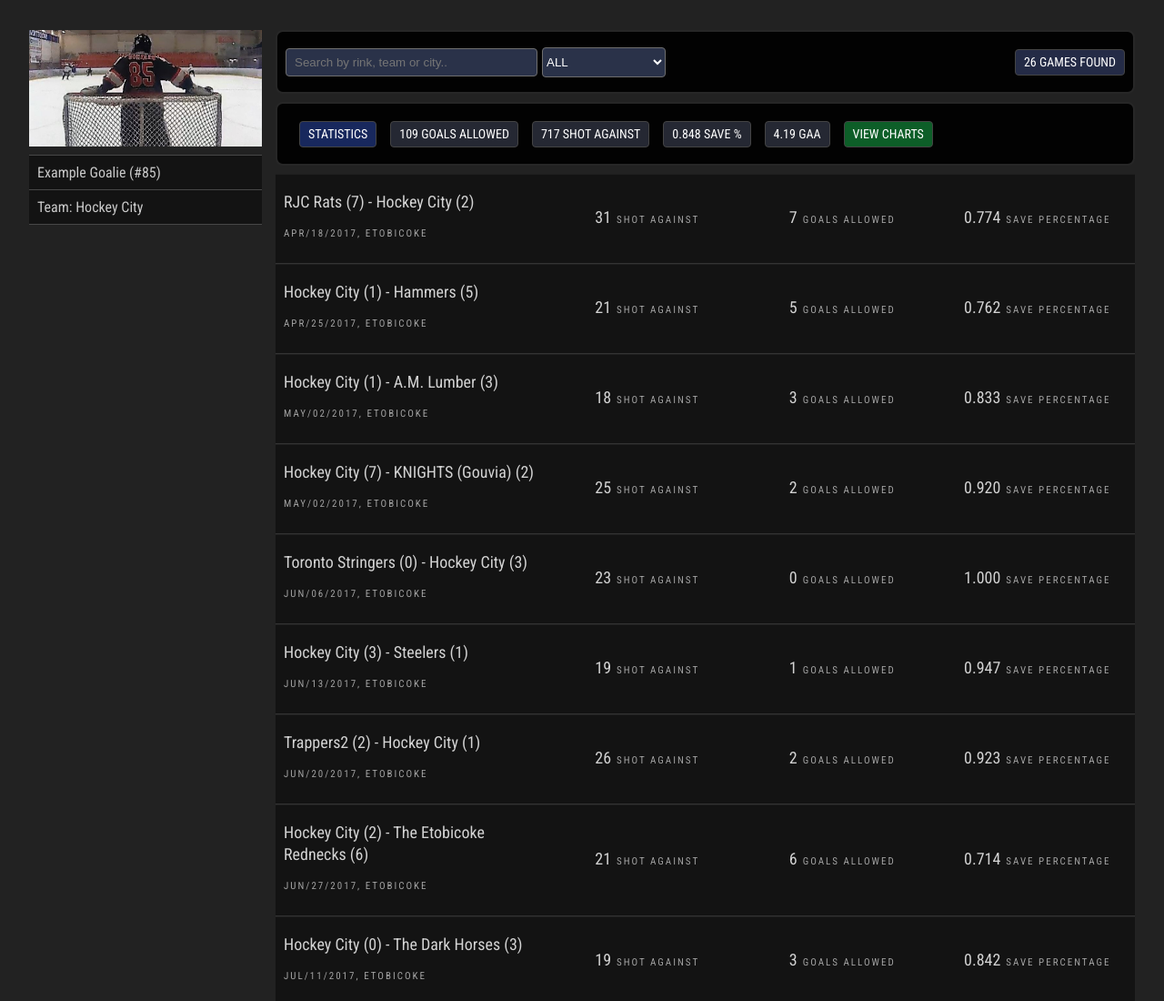
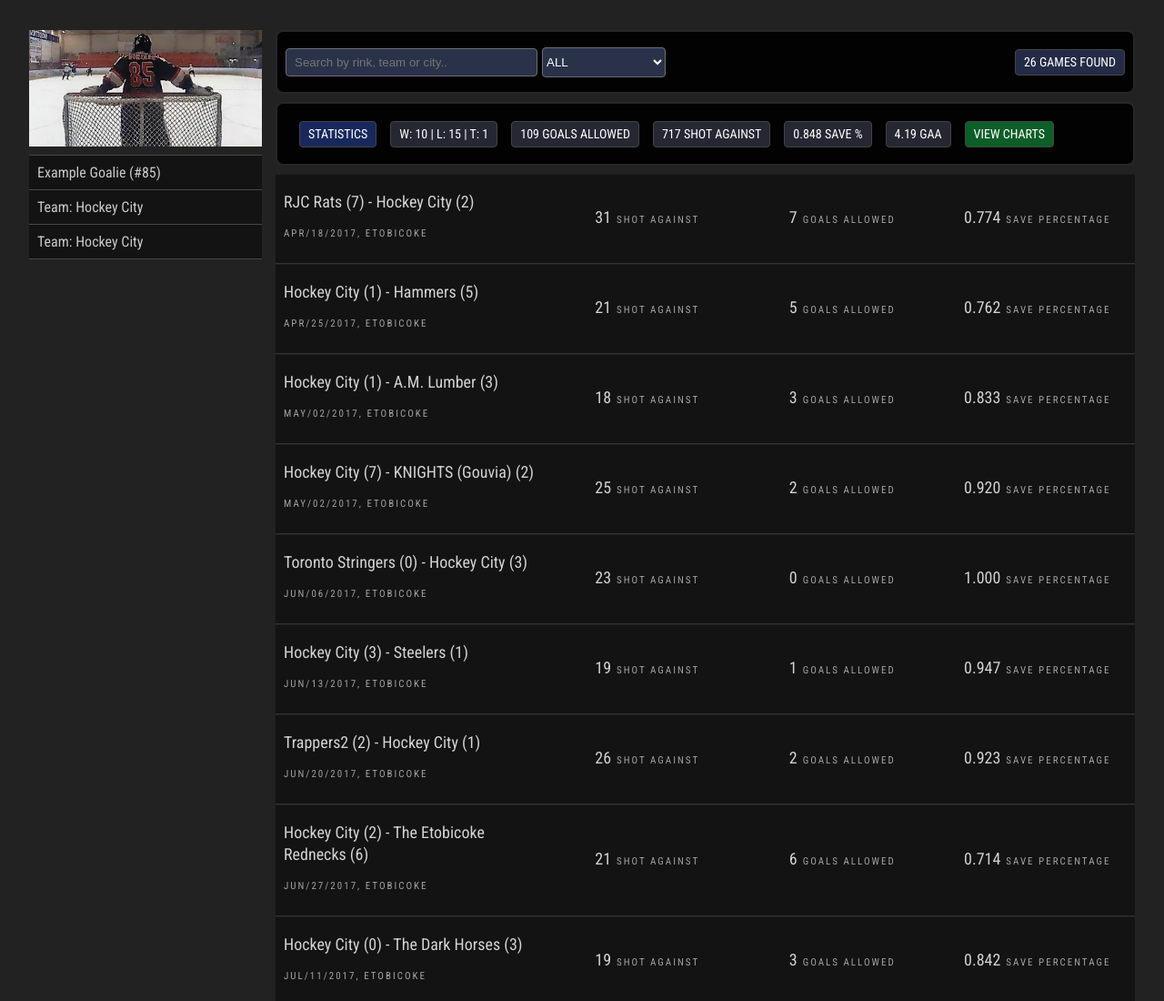
Before and after one commit to mschales/RTG-JS, a plain HTML site: page index.html in a window 1280 px wide. Shown: the top 1100 px of the page at 91% size. Drawn offline with nearby package versions, Linux system fonts and the light colour scheme.

Commit message:
More ir less, I guess
- Removed app.js
- Added win/lost/tie statistics (uncomplete)

```diff
--- a/JS/app.js
+++ /dev/null
@@ -1,3 +0,0 @@
-let getGames = games;
-
-renderItems();
--- a/JS/functions.js
+++ b/JS/functions.js
@@ -1,7 +1,28 @@
 // Generate season stats
+let getGames = games;
+let getSeason = '';
+let wins = 0;
+let losts = 0;
+let ties = 0;
+
+let getGameResults = function () {
+  let gameResults = [];
+  getGames.forEach(function(game) {
+    let home = 0;
+    let visitor = 0;
+
+  game.result.forEach(function(period) {
+    score = period.split("-");
+    home += parseInt(score[1]);
+    visitor += parseInt(score[0]);
+    });
+    gameResults.push([game.home, home, visitor]);
+    }
+  )
+  return gameResults;
+};
+
 let seasonStats = function(getGames) {
-  let getSeason = '';
-
   if (gameFilters.searchString.length > 0) getSeason = 'CUSTOM VIEW';
   else  getSeason = `${gameFilters.seasonFilter}`;
 
@@ -47,6 +68,22 @@ let seasonStats = function(getGames) {
     return shots;
   };
 
+
+  getGameResults().forEach(function(game) {
+    if(game[0] === profile.team) {
+      if (game[1] > game[2]) wins = (wins + 1);
+      else if (game[1] === game[2]) ties = (ties + 1);
+      else losts = (losts + 1);
+    }
+
+    else {
+      if (game[1] < game[2]) wins = (wins + 1);
+      else if (game[1] === game[2]) ties = (ties + 1);
+      else losts = (losts + 1);
+    }
+
+  });
+
   let seasonGAA = ((getGoals() * 60) / (games.length*60)).toFixed(2);
   let seasonSP = ((getShots() - getGoals()) / getShots()).toFixed(3);
 
@@ -56,6 +93,7 @@ let seasonStats = function(getGames) {
   let seasonShots = document.createElement('span');
   let seasonSPHolder = document.createElement('span');
   let seasonGaaHolder = document.createElement('span');
+  let seasonGameResults = document.createElement('span');
   let seasonStaticsHolder = document.createElement('span');
 
   seasonName.className = 'season_name';
@@ -70,6 +108,8 @@ let seasonStats = function(getGames) {
   seasonSPHolder.textContent = `${seasonSP} save %`;
   seasonGaaHolder.textContent = `${seasonGAA} GAA`;
 
+  seasonGameResults.textContent = `W: ${wins} | L: ${losts} | T: ${ties}`;
+
   seasonStaticsHolder.className = 'season_chart';
   seasonStaticsHolder.id = 'season_chart';
   seasonStaticsHolder.textContent = 'View charts';
@@ -78,6 +118,7 @@ let seasonStats = function(getGames) {
   });
 
   seasonDataHolder.appendChild(seasonName);
+  seasonDataHolder.appendChild(seasonGameResults);
   seasonDataHolder.appendChild(seasonGoals);
   seasonDataHolder.appendChild(seasonShots);
   seasonDataHolder.appendChild(seasonSPHolder);
@@ -175,6 +216,10 @@ let generateProfile = () => {
   let profileName = document.createElement("li");
   profileName.textContent = `${profile.name} (#${profile.jerseyNumber})`;
   profileUL.appendChild(profileName);
+
+  let gameStats = document.createElement("li");
+  gameStats.textContent = `Team: ${profile.team}`;
+  profileUL.appendChild(gameStats);
 
   let profileTeam = document.createElement("li");
   profileTeam.textContent = `Team: ${profile.team}`;
@@ -332,3 +377,10 @@ let renderItems = () => {
     document.getElementById('season_stat_panel').innerHTML = '';
     document.getElementById('season_stat_panel').appendChild(seasonStats(filteredGames));
 };
+
+// Create necessary elements
+generateProfile();
+generateSearchPanel();
+generateSeasonStatPanel();
+gameBox();
+renderItems();
--- a/JS/setup.js
+++ b/JS/setup.js
@@ -1,19 +1,3 @@
-let gameFilters = {
-  'searchString': '',
-  'seasonFilter': ''
-}
-
-// Profile
-let profile = {
-  'name':'Example Goalie',
-  'team':'Hockey City',
-  'jerseyNumber':'85',
-  'youtube':'',
-  'twitter':'',
-  'instagram':'',
-  'facebook':''
-}
-
 // Array to hold games... amazing stuff.
 let games = [
   {
@@ -278,6 +262,23 @@ let games = [
   },
 ];
 
+// Search filters
+let gameFilters = {
+  'searchString': '',
+  'seasonFilter': ''
+}
+
+// Profile
+let profile = {
+  'name':'Example Goalie',
+  'team':'Hockey City',
+  'jerseyNumber':'85',
+  'youtube':'',
+  'twitter':'',
+  'instagram':'',
+  'facebook':''
+}
+
 // Location array for... locations? Duh.
 let locations = [
   { city: "Langley City", rink: "Canlan Ice Sports - Twin Rinks" },
@@ -327,9 +328,3 @@ let generateGames = function(gameAmount) {
     });
   }
 };
-
-// Create necessary elements
-generateProfile();
-generateSearchPanel();
-generateSeasonStatPanel();
-gameBox();
--- a/index.html
+++ b/index.html
@@ -33,9 +33,8 @@
     </div>
 
     <script src="./JS/moment.min.js"></script>
+    <script src='./JS/setup.js'></script>
     <script src='./JS/functions.js'></script>
-    <script src='./JS/setup.js'></script>
-    <script src='./JS/app.js'></script>
 </body>
 
 </html>
```
